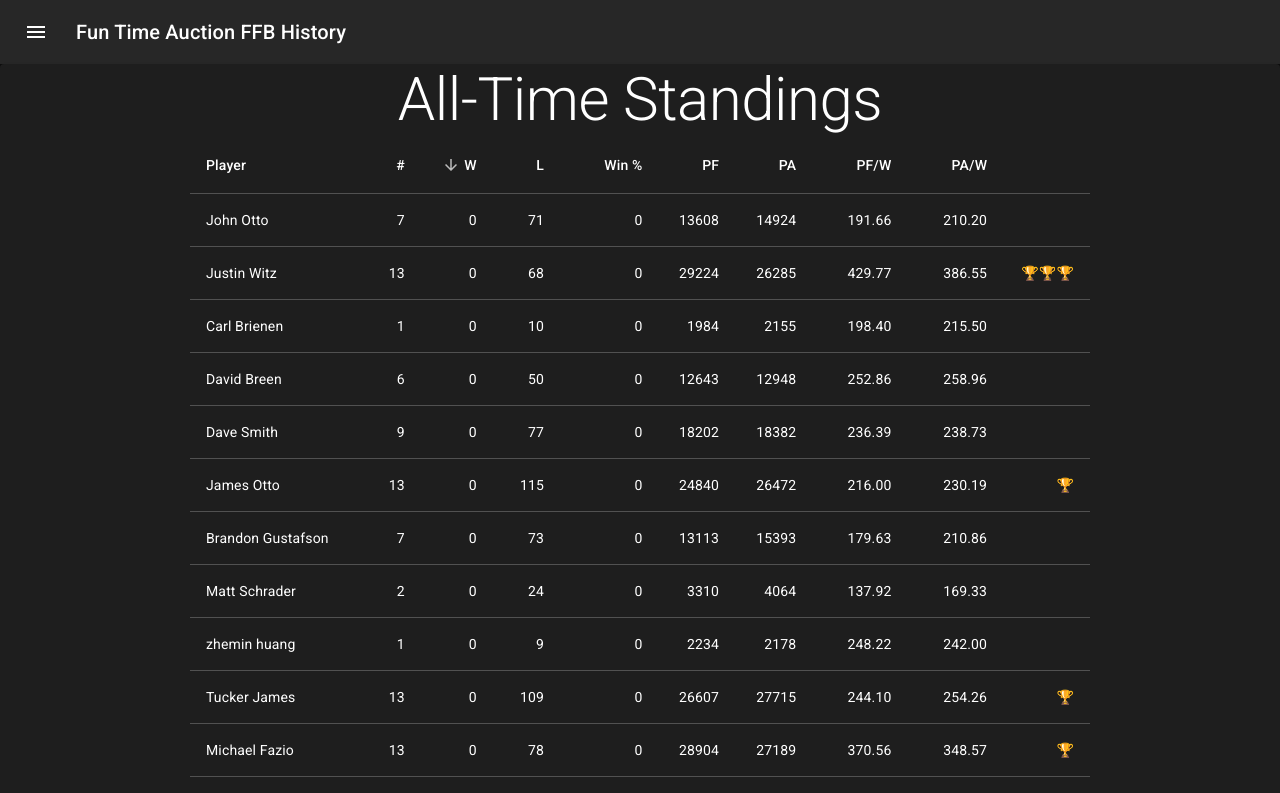
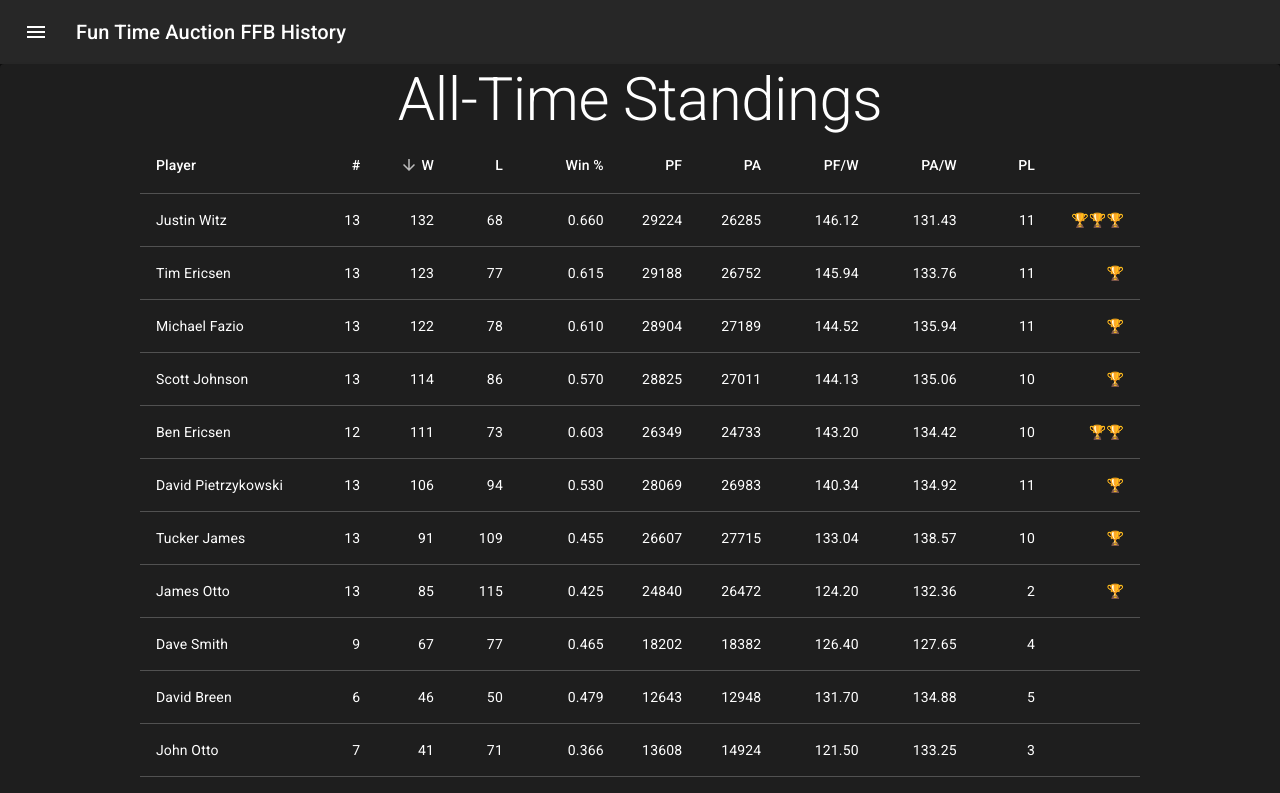
Before and after one commit to MFazio23/ESPN-FFB-Web, a React (Create React App) app: page /standings in a window 1280 px wide. Shown: the top 793 px of the page. Built offline with nearby package versions, Linux system fonts and the light colour scheme; what typescript-map would draw is missing.

Commit message:
Add playoff appearances, increase table size, fix issue with wins.

```diff
--- a/src/App.css
+++ b/src/App.css
@@ -1,38 +1,3 @@
 .App {
   text-align: center;
 }
-
-.App-logo {
-  height: 40vmin;
-  pointer-events: none;
-}
-
-@media (prefers-reduced-motion: no-preference) {
-  .App-logo {
-    animation: App-logo-spin infinite 20s linear;
-  }
-}
-
-.App-header {
-  background-color: #282c34;
-  min-height: 100vh;
-  display: flex;
-  flex-direction: column;
-  align-items: center;
-  justify-content: center;
-  font-size: calc(10px + 2vmin);
-  color: white;
-}
-
-.App-link {
-  color: #61dafb;
-}
-
-@keyframes App-logo-spin {
-  from {
-    transform: rotate(0deg);
-  }
-  to {
-    transform: rotate(360deg);
-  }
-}
--- a/src/data/files/standings.json
+++ b/src/data/files/standings.json
@@ -9,11 +9,11 @@
             "lastName": "Otto",
             "userName": "johnsonville396634"
         },
-        "playoffApps": { "standardScoring": 0 },
+        "playoffApps": { "standardScoring": 3 },
         "pointsAgainst": { "standardScoring": 14924.0, "topSixRankings": 14924.0 },
         "pointsScored": { "standardScoring": 13608.0, "topSixRankings": 13608.0 },
         "seasons": { "standardScoring": 7, "topSixRankings": 7 },
-        "wins": { "standardScoring": 0, "topSixRankings": 0 }
+        "wins": { "standardScoring": 41, "topSixRankings": 41 }
     },
     {
         "championships": { "standardScoring": 3 },
@@ -25,11 +25,11 @@
             "lastName": "Witz",
             "userName": "jaguars10"
         },
-        "playoffApps": { "standardScoring": 0 },
+        "playoffApps": { "standardScoring": 11 },
         "pointsAgainst": { "standardScoring": 26285.319999999996, "topSixRankings": 26285.319999999996 },
         "pointsScored": { "standardScoring": 29224.300000000017, "topSixRankings": 29224.300000000017 },
         "seasons": { "standardScoring": 13, "topSixRankings": 13 },
-        "wins": { "standardScoring": 0, "topSixRankings": 0 }
+        "wins": { "standardScoring": 132, "topSixRankings": 135 }
     },
     {
         "championships": { "standardScoring": 0 },
@@ -45,7 +45,7 @@
         "pointsAgainst": { "standardScoring": 2155.0, "topSixRankings": 2155.0 },
         "pointsScored": { "standardScoring": 1984.0, "topSixRankings": 1984.0 },
         "seasons": { "standardScoring": 1, "topSixRankings": 1 },
-        "wins": { "standardScoring": 0, "topSixRankings": 0 }
+        "wins": { "standardScoring": 6, "topSixRankings": 8 }
     },
     {
         "championships": { "standardScoring": 0 },
@@ -57,11 +57,11 @@
             "lastName": "Breen",
             "userName": "AceOfJesters"
         },
-        "playoffApps": { "standardScoring": 0 },
+        "playoffApps": { "standardScoring": 5 },
         "pointsAgainst": { "standardScoring": 12948.0, "topSixRankings": 12948.0 },
         "pointsScored": { "standardScoring": 12643.0, "topSixRankings": 12643.0 },
         "seasons": { "standardScoring": 6, "topSixRankings": 6 },
-        "wins": { "standardScoring": 0, "topSixRankings": 0 }
+        "wins": { "standardScoring": 46, "topSixRankings": 49 }
     },
     {
         "championships": { "standardScoring": 0 },
@@ -73,11 +73,11 @@
             "lastName": "Smith",
             "userName": "Ochsenfroesche"
         },
-        "playoffApps": { "standardScoring": 0 },
+        "playoffApps": { "standardScoring": 4 },
         "pointsAgainst": { "standardScoring": 18381.980000000003, "topSixRankings": 18381.980000000003 },
         "pointsScored": { "standardScoring": 18202.22, "topSixRankings": 18202.22 },
         "seasons": { "standardScoring": 9, "topSixRankings": 9 },
-        "wins": { "standardScoring": 0, "topSixRankings": 0 }
+        "wins": { "standardScoring": 67, "topSixRankings": 71 }
     },
     {
         "championships": { "standardScoring": 1 },
@@ -89,11 +89,11 @@
             "lastName": "Otto",
             "userName": "quadzy214"
         },
-        "playoffApps": { "standardScoring": 0 },
+        "playoffApps": { "standardScoring": 2 },
         "pointsAgainst": { "standardScoring": 26471.840000000007, "topSixRankings": 26471.840000000007 },
         "pointsScored": { "standardScoring": 24840.439999999977, "topSixRankings": 24840.439999999977 },
         "seasons": { "standardScoring": 13, "topSixRankings": 13 },
-        "wins": { "standardScoring": 0, "topSixRankings": 0 }
+        "wins": { "standardScoring": 85, "topSixRankings": 58 }
     },
     {
         "championships": { "standardScoring": 0 },
@@ -105,11 +105,11 @@
             "lastName": "Gustafson",
             "userName": "Guffy_the_Great"
         },
-        "playoffApps": { "standardScoring": 0 },
+        "playoffApps": { "standardScoring": 2 },
         "pointsAgainst": { "standardScoring": 15393.0, "topSixRankings": 15393.0 },
         "pointsScored": { "standardScoring": 13113.0, "topSixRankings": 13113.0 },
         "seasons": { "standardScoring": 7, "topSixRankings": 7 },
-        "wins": { "standardScoring": 0, "topSixRankings": 0 }
+        "wins": { "standardScoring": 39, "topSixRankings": 43 }
     },
     {
         "championships": { "standardScoring": 0 },
@@ -125,7 +125,7 @@
         "pointsAgainst": { "standardScoring": 4064.0, "topSixRankings": 4064.0 },
         "pointsScored": { "standardScoring": 3310.0, "topSixRankings": 3310.0 },
         "seasons": { "standardScoring": 2, "topSixRankings": 2 },
-        "wins": { "standardScoring": 0, "topSixRankings": 0 }
+        "wins": { "standardScoring": 8, "topSixRankings": 2 }
     },
     {
         "championships": { "standardScoring": 0 },
@@ -137,11 +137,11 @@
             "lastName": "huang",
             "userName": "simon79121"
         },
-        "playoffApps": { "standardScoring": 0 },
+        "playoffApps": { "standardScoring": 1 },
         "pointsAgainst": { "standardScoring": 2178.0, "topSixRankings": 2178.0 },
         "pointsScored": { "standardScoring": 2234.0, "topSixRankings": 2234.0 },
         "seasons": { "standardScoring": 1, "topSixRankings": 1 },
-        "wins": { "standardScoring": 0, "topSixRankings": 0 }
+        "wins": { "standardScoring": 7, "topSixRankings": 9 }
     },
     {
         "championships": { "standardScoring": 1 },
@@ -153,11 +153,11 @@
             "lastName": "James",
             "userName": "BigT5910"
         },
-        "playoffApps": { "standardScoring": 0 },
+        "playoffApps": { "standardScoring": 10 },
         "pointsAgainst": { "standardScoring": 27714.6, "topSixRankings": 27714.6 },
         "pointsScored": { "standardScoring": 26607.120000000003, "topSixRankings": 26607.120000000003 },
         "seasons": { "standardScoring": 13, "topSixRankings": 13 },
-        "wins": { "standardScoring": 0, "topSixRankings": 0 }
+        "wins": { "standardScoring": 91, "topSixRankings": 102 }
     },
     {
         "championships": { "standardScoring": 1 },
@@ -169,11 +169,11 @@
             "lastName": "Fazio",
             "userName": "MFazio23"
         },
-        "playoffApps": { "standardScoring": 0 },
+        "playoffApps": { "standardScoring": 11 },
         "pointsAgainst": { "standardScoring": 27188.600000000006, "topSixRankings": 27188.600000000006 },
         "pointsScored": { "standardScoring": 28903.639999999996, "topSixRankings": 28903.639999999996 },
         "seasons": { "standardScoring": 13, "topSixRankings": 13 },
-        "wins": { "standardScoring": 0, "topSixRankings": 0 }
+        "wins": { "standardScoring": 122, "topSixRankings": 123 }
     },
     {
         "championships": { "standardScoring": 1 },
@@ -185,11 +185,11 @@
             "lastName": "Ericsen",
             "userName": "ZTiminator"
         },
-        "playoffApps": { "standardScoring": 0 },
+        "playoffApps": { "standardScoring": 11 },
         "pointsAgainst": { "standardScoring": 26751.739999999994, "topSixRankings": 26751.739999999994 },
         "pointsScored": { "standardScoring": 29187.960000000003, "topSixRankings": 29187.960000000003 },
         "seasons": { "standardScoring": 13, "topSixRankings": 13 },
-        "wins": { "standardScoring": 0, "topSixRankings": 0 }
+        "wins": { "standardScoring": 123, "topSixRankings": 134 }
     },
     {
         "championships": { "standardScoring": 1 },
@@ -201,11 +201,11 @@
             "lastName": "Johnson",
             "userName": "Trojan_Man44"
         },
-        "playoffApps": { "standardScoring": 0 },
+        "playoffApps": { "standardScoring": 10 },
         "pointsAgainst": { "standardScoring": 27011.17999999999, "topSixRankings": 27011.17999999999 },
         "pointsScored": { "standardScoring": 28825.31999999999, "topSixRankings": 28825.31999999999 },
         "seasons": { "standardScoring": 13, "topSixRankings": 13 },
-        "wins": { "standardScoring": 0, "topSixRankings": 0 }
+        "wins": { "standardScoring": 114, "topSixRankings": 115 }
     },
     {
         "championships": { "standardScoring": 1 },
@@ -217,11 +217,11 @@
             "lastName": "Pietrzykowski",
             "userName": "m1cmdrpitch"
         },
-        "playoffApps": { "standardScoring": 0 },
+        "playoffApps": { "standardScoring": 11 },
         "pointsAgainst": { "standardScoring": 26983.039999999994, "topSixRankings": 26983.039999999994 },
         "pointsScored": { "standardScoring": 28068.679999999997, "topSixRankings": 28068.679999999997 },
         "seasons": { "standardScoring": 13, "topSixRankings": 13 },
-        "wins": { "standardScoring": 0, "topSixRankings": 0 }
+        "wins": { "standardScoring": 106, "topSixRankings": 109 }
     },
     {
         "championships": { "standardScoring": 2 },
@@ -233,11 +233,11 @@
             "lastName": "Ericsen",
             "userName": "Ben_Ericsen"
         },
-        "playoffApps": { "standardScoring": 0 },
+        "playoffApps": { "standardScoring": 10 },
         "pointsAgainst": { "standardScoring": 24732.52000000001, "topSixRankings": 24732.52000000001 },
         "pointsScored": { "standardScoring": 26348.819999999992, "topSixRankings": 26348.819999999992 },
         "seasons": { "standardScoring": 12, "topSixRankings": 12 },
-        "wins": { "standardScoring": 0, "topSixRankings": 0 }
+        "wins": { "standardScoring": 111, "topSixRankings": 109 }
     },
     {
         "championships": { "standardScoring": 0 },
@@ -249,11 +249,11 @@
             "lastName": "Kazmi",
             "userName": "emadkazmi1234"
         },
-        "playoffApps": { "standardScoring": 0 },
+        "playoffApps": { "standardScoring": 2 },
         "pointsAgainst": { "standardScoring": 12939.199999999997, "topSixRankings": 12939.199999999997 },
         "pointsScored": { "standardScoring": 11003.959999999995, "topSixRankings": 11003.959999999995 },
         "seasons": { "standardScoring": 6, "topSixRankings": 6 },
-        "wins": { "standardScoring": 0, "topSixRankings": 0 }
+        "wins": { "standardScoring": 32, "topSixRankings": 25 }
     },
     {
         "championships": { "standardScoring": 0 },
@@ -265,11 +265,11 @@
             "lastName": "Fellom",
             "userName": "nkfellom"
         },
-        "playoffApps": { "standardScoring": 0 },
+        "playoffApps": { "standardScoring": 1 },
         "pointsAgainst": { "standardScoring": 2030.0, "topSixRankings": 2030.0 },
         "pointsScored": { "standardScoring": 1817.0, "topSixRankings": 1817.0 },
         "seasons": { "standardScoring": 1, "topSixRankings": 1 },
-        "wins": { "standardScoring": 0, "topSixRankings": 0 }
+        "wins": { "standardScoring": 6, "topSixRankings": 5 }
     },
     {
         "championships": { "standardScoring": 0 },
@@ -281,11 +281,11 @@
             "lastName": "Woodward",
             "userName": "woodwa1764441"
         },
-        "playoffApps": { "standardScoring": 0 },
+        "playoffApps": { "standardScoring": 1 },
         "pointsAgainst": { "standardScoring": 6567.8, "topSixRankings": 6567.8 },
         "pointsScored": { "standardScoring": 5988.060000000001, "topSixRankings": 5988.060000000001 },
         "seasons": { "standardScoring": 3, "topSixRankings": 3 },
-        "wins": { "standardScoring": 0, "topSixRankings": 0 }
+        "wins": { "standardScoring": 18, "topSixRankings": 16 }
     },
     {
         "championships": { "standardScoring": 1 },
@@ -297,11 +297,11 @@
             "lastName": "Roselle",
             "userName": "bdr814"
         },
-        "playoffApps": { "standardScoring": 0 },
+        "playoffApps": { "standardScoring": 4 },
         "pointsAgainst": { "standardScoring": 10399.880000000001, "topSixRankings": 10399.880000000001 },
         "pointsScored": { "standardScoring": 10726.400000000001, "topSixRankings": 10726.400000000001 },
         "seasons": { "standardScoring": 5, "topSixRankings": 5 },
-        "wins": { "standardScoring": 0, "topSixRankings": 0 }
+        "wins": { "standardScoring": 38, "topSixRankings": 36 }
     },
     {
         "championships": { "standardScoring": 0 },
@@ -313,11 +313,11 @@
             "lastName": "Pelc",
             "userName": "bdpelc2609505"
         },
-        "playoffApps": { "standardScoring": 0 },
+        "playoffApps": { "standardScoring": 1 },
         "pointsAgainst": { "standardScoring": 8372.279999999999, "topSixRankings": 8372.279999999999 },
         "pointsScored": { "standardScoring": 7442.200000000003, "topSixRankings": 7442.200000000003 },
         "seasons": { "standardScoring": 4, "topSixRankings": 4 },
-        "wins": { "standardScoring": 0, "topSixRankings": 0 }
+        "wins": { "standardScoring": 18, "topSixRankings": 19 }
     },
     {
         "championships": { "standardScoring": 0 },
@@ -329,11 +329,11 @@
             "lastName": "Siller",
             "userName": "MrCapuchino"
         },
-        "playoffApps": { "standardScoring": 0 },
+        "playoffApps": { "standardScoring": 2 },
         "pointsAgainst": { "standardScoring": 8097.48, "topSixRankings": 8097.48 },
         "pointsScored": { "standardScoring": 8162.460000000002, "topSixRankings": 8162.460000000002 },
         "seasons": { "standardScoring": 4, "topSixRankings": 4 },
-        "wins": { "standardScoring": 0, "topSixRankings": 0 }
+        "wins": { "standardScoring": 28, "topSixRankings": 24 }
     },
     {
         "championships": { "standardScoring": 0 },
@@ -349,6 +349,6 @@
         "pointsAgainst": { "standardScoring": 6196.939999999998, "topSixRankings": 6196.939999999998 },
         "pointsScored": { "standardScoring": 5599.64, "topSixRankings": 5599.64 },
         "seasons": { "standardScoring": 3, "topSixRankings": 3 },
-        "wins": { "standardScoring": 0, "topSixRankings": 0 }
+        "wins": { "standardScoring": 11, "topSixRankings": 15 }
     }
 ]
--- a/src/index.css
+++ b/src/index.css
@@ -8,6 +8,6 @@ body {
 }
 
 code {
-  font-family: source-code-pro, Menlo, Monaco, Consolas, 'Courier New',
+  font-family: 'JetBrains Mono', source-code-pro, Menlo, Monaco, Consolas, 'Courier New',
     monospace;
 }
--- a/src/sortable-table/SortableTable.tsx
+++ b/src/sortable-table/SortableTable.tsx
@@ -21,7 +21,7 @@ const SortableTable = (props: SortableTableProps) => {
         <Card>
             <Typography variant="h2" component="h2" align="center">{topTitle}</Typography>
             <TableContainer>
-                <Table sx={{maxWidth: 900, margin: '0 auto'}}>
+                <Table sx={{maxWidth: 1000, margin: '0 auto'}}>
                     <SortableTableHead headers={headers} sortOrder={order} orderBy={orderBy}
                                        onRequestSort={handleRequestSort}/>
                     <TableBody>
--- a/src/standings/Standings.tsx
+++ b/src/standings/Standings.tsx
@@ -60,6 +60,11 @@ const standingsTableItems: Array<SortableTableDataCell[]> = standings.map(standi
         digits: 2
     },
     {
+        id: 'playoffApps',
+        value: standingsItem.playoffApps.standardScoring,
+        numeric: true
+    },
+    {
         id: 'championships',
         value: Array.from({length: standingsItem.championships.standardScoring}, () => "🏆").join(""),
         numeric: true
@@ -113,6 +118,11 @@ const headers: readonly SortableTableHeaderCell[] = [
         numeric: true
     },
     {
+        id: 'playoffApps',
+        label: "PL",
+        numeric: true,
+    },
+    {
         id: 'championships',
         label: "",
         numeric: true,
--- a/src/types/StandingsItem.ts
+++ b/src/types/StandingsItem.ts
@@ -5,6 +5,7 @@ type StandingsItem = {
     pointsAgainst: StandingsScoringItem,
     wins: StandingsScoringItem,
     losses: StandingsScoringItem,
+    playoffApps: StandingsScoringItem,
     championships: StandingsScoringItem,
 }
 
```
